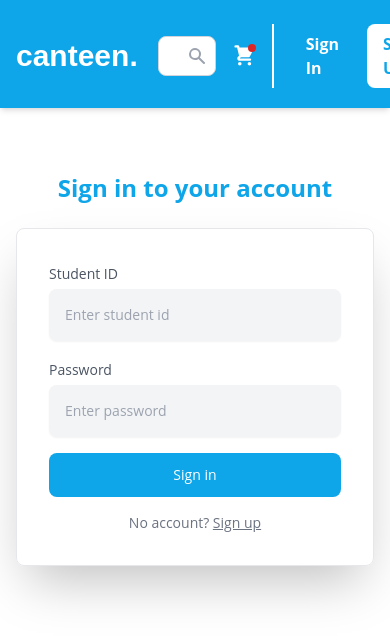
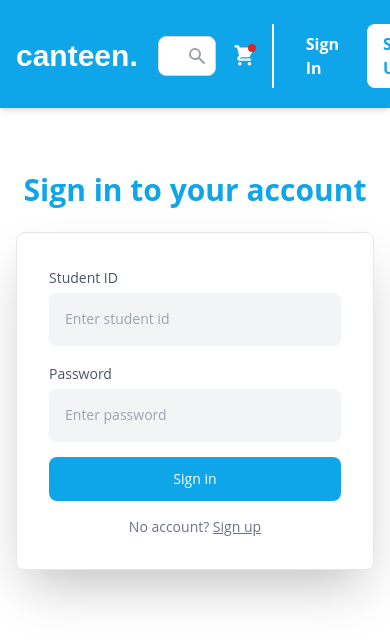
Before and after one commit to ichsnn/kantin-kejujuran-client, a Next.js app: page /signin in a window 390 px wide. Shown: the top 644 px of the page. Built offline with nearby package versions, Linux system fonts and the light colour scheme.

Commit message:
alet network error

```diff
--- a/components/form/SigninForm.js
+++ b/components/form/SigninForm.js
@@ -49,17 +49,16 @@
       password_length
     ) {
       const result = await signIn(formState);
-      console.log(result)
       if (result?.response?.status > 300) {
         setError(result.response.data.message);
-      } else if(result?.code === 'ERR_NETWORK') {
+      } else if (result?.code === "ERR_NETWORK") {
         setError(result.message);
       }
     }
     setIsLoading(false);
-    if(!id || !id_empty || !id_length) {
+    if (!id || !id_empty || !id_length) {
       inputID.current.focus();
-    } else if(!password_empty || !password_length) {
+    } else if (!password_empty || !password_length) {
       inputID.current.focus();
     }
   };
@@ -129,7 +128,7 @@
   return (
     <div className="max-w-screen-xl px-4 py-16 mx-auto sm:px-6 lg:px-8">
       <div className="max-w-lg mx-auto">
-        <h1 className="text-2xl font-bold text-center text-sky-500 sm:text-3xl">
+        <h1 className="font-bold text-center text-sky-500 text-3xl">
           Sign in to your account
         </h1>
         <form
```
